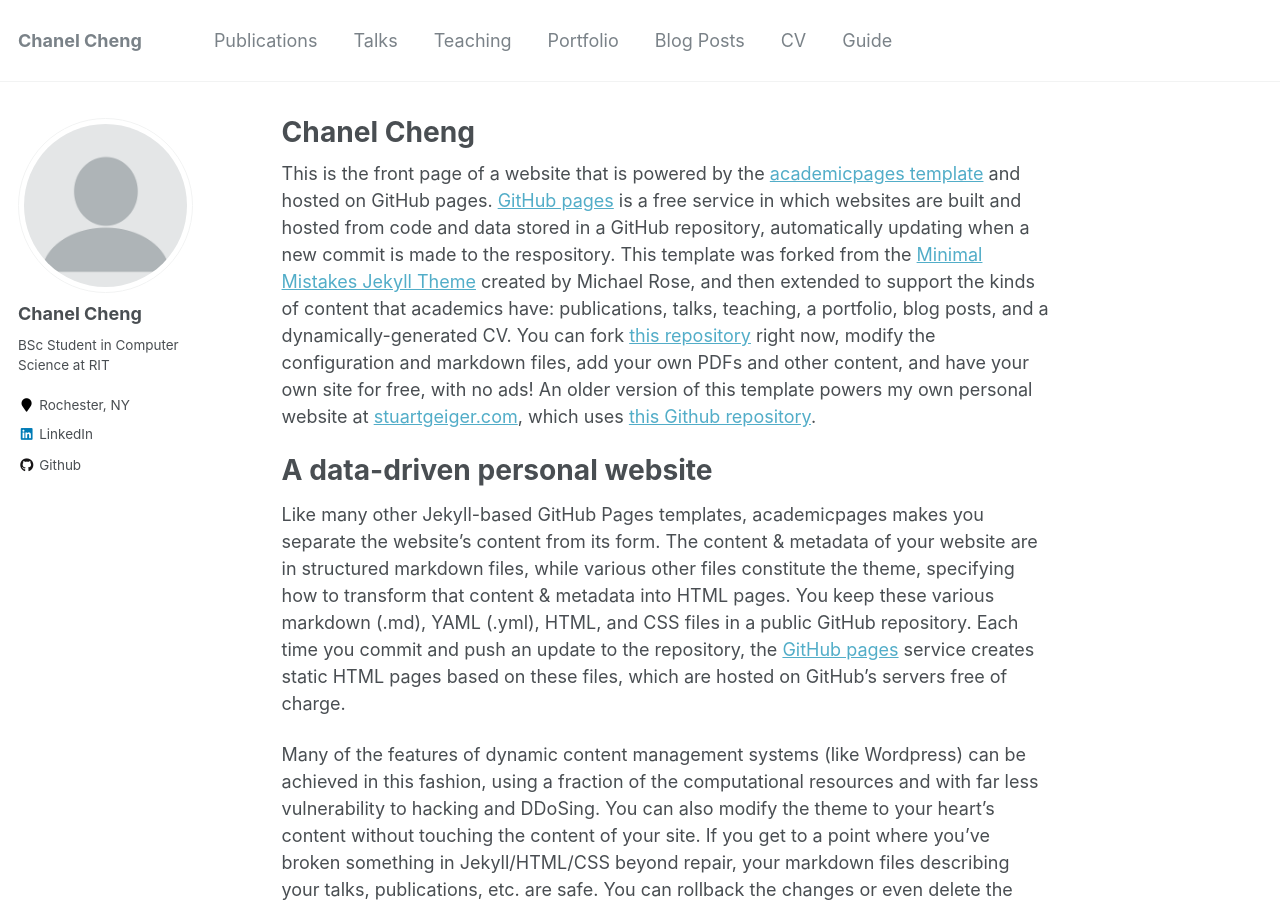
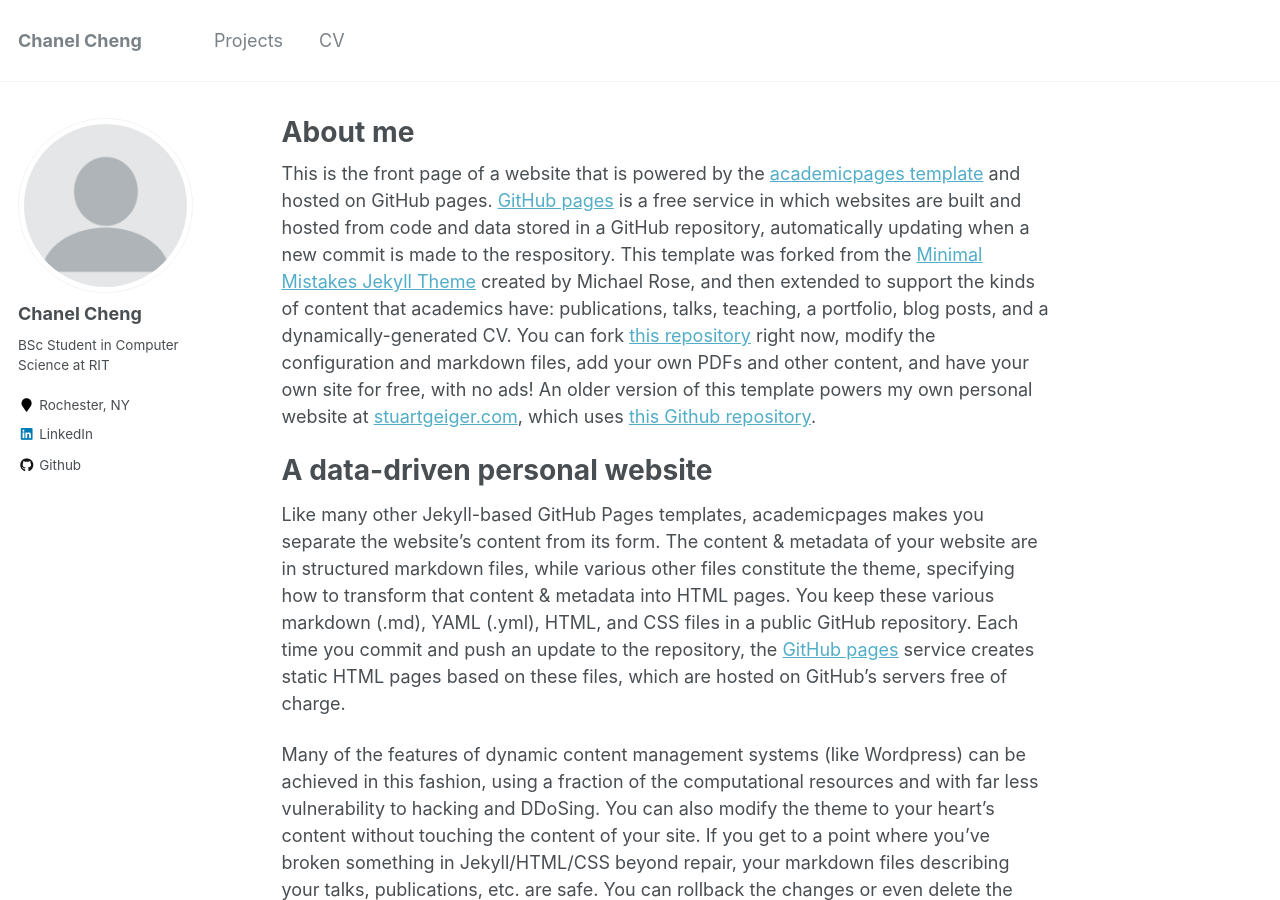
Before and after one commit to chanelfcheng/chanelfcheng.github.io, a Jekyll site: the page built from _pages/about.md, in a window 1280 px wide and 900 px high. Built offline with Jekyll 4.4.1, drawn with Linux system fonts in a browser that asks for light colours.

Commit message:
Changed top navigation menu

```diff
--- a/_data/navigation.yml
+++ b/_data/navigation.yml
@@ -1,22 +1,22 @@
 # main links links
 main:
-  - title: "Publications"
-    url: /publications/
-
-  - title: "Talks"
-    url: /talks/
-
-  - title: "Teaching"
-    url: /teaching/
-
-  - title: "Portfolio"
-    url: /portfolio/
-
-  - title: "Blog Posts"
-    url: /year-archive/
+  - title: "Projects"
+    url: /projects/
 
   - title: "CV"
     url: /cv/
 
-  - title: "Guide"
-    url: /markdown/
+  # - title: "Teaching"
+  #   url: /teaching/
+
+  # - title: "Portfolio"
+  #   url: /portfolio/
+
+  # - title: "Blog Posts"
+  #   url: /year-archive/
+
+  # - title: "CV"
+  #   url: /cv/
+
+  # - title: "Guide"
+  #   url: /markdown/
--- a/_pages/about.md
+++ b/_pages/about.md
@@ -1,6 +1,6 @@
 ---
 permalink: /
-title: "Chanel Cheng"
+title: "About me"
 excerpt: "About me"
 author_profile: true
 redirect_from:
```
Also changed, not shown: 1 other file.
